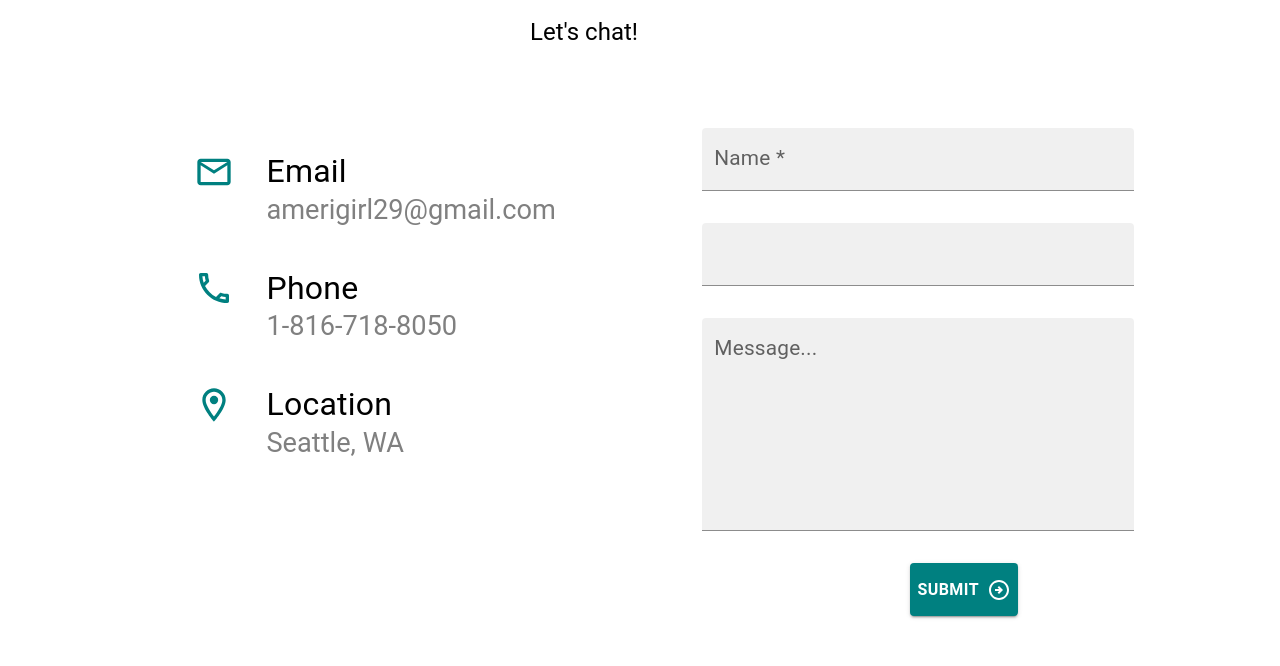
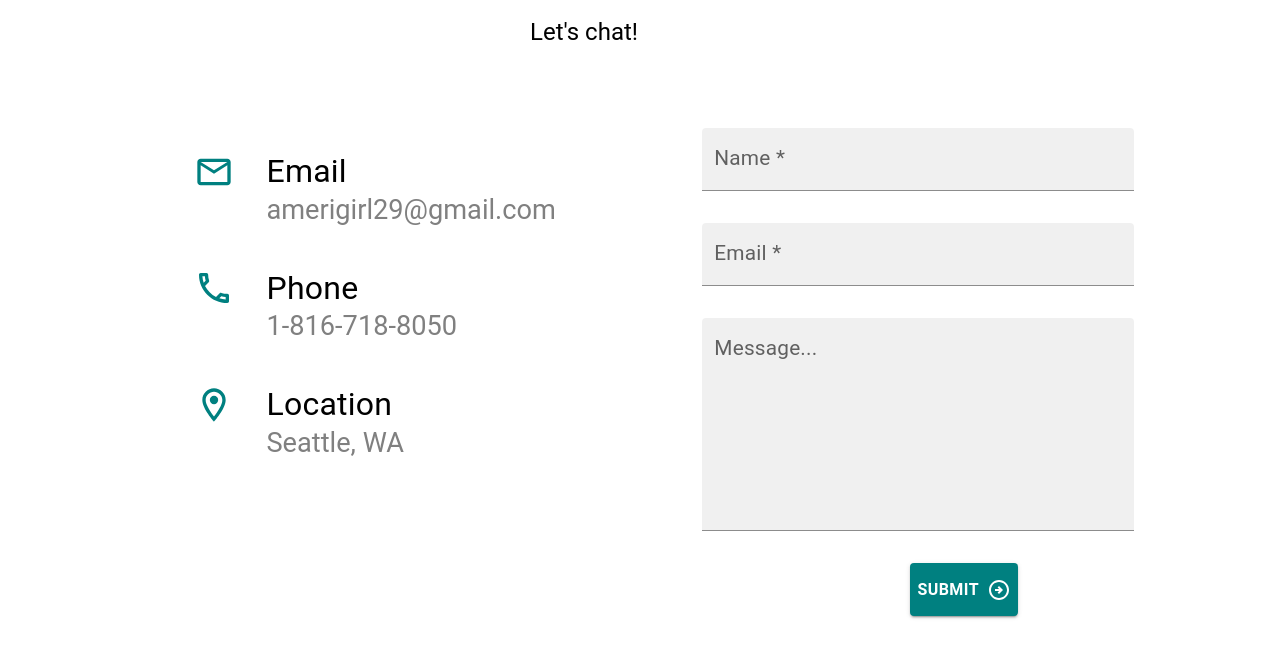
Before and after one commit to amerigirl/website, a React (Create React App) app: page / in a window 1280 px wide. Shown: the part 1800-2466 px from the top of the page. Built offline with nearby package versions, Linux system fonts and the light colour scheme.

Commit message:
completed state update

```diff
--- a/src/Components/ContactForm/ContactForm.jsx
+++ b/src/Components/ContactForm/ContactForm.jsx
@@ -7,7 +7,7 @@ const ContactForm = () => {
   const [formData, setFormData] = useState({
     //set all of the form data at once in state to an empty string
     name: "",
-    eamil: "",
+    email: "",
     message: "",
   });
 
@@ -29,6 +29,8 @@ const ContactForm = () => {
   return (
     <>
       <Box
+      component={"form"}
+      onSubmit={handleSubmit}
         id="contact"
         sx={{
           display: "grid",
@@ -38,23 +40,26 @@ const ContactForm = () => {
         }}
       >
         <TextField
-          name="Name *"
+          name="name"
           label="Name *"
           value={formData.name}
           variant="filled"
           component={"div"}
           fontSize="2rem"
           fullWidth
+          onChange={(e) => handleInput(e)}
           slotProps={{
             input: { style: { fontSize: "1.3rem" } },
             inputLabel: { style: { fontSize: "1.3rem" } },
           }}
         />
         <TextField
-          name="Email *"
+          name="email"
+          label="Email *"
           variant="filled"
           fullWidth
           value={formData.email}
+          onChange={(e) => handleInput(e)}
           slotProps={{
             input: { style: { fontSize: "1.3rem" } },
             inputLabel: { style: { fontSize: "1.3rem" } },
@@ -62,7 +67,7 @@ const ContactForm = () => {
         />
 
         <TextField
-          name="Message..."
+          name="message"
           label="Message..." //is this necessary now that we have name??
           variant="filled"
           multiline
@@ -78,6 +83,7 @@ const ContactForm = () => {
 
         <Button
           variant="contained"
+          type="submit"
           sx={{
             display: "flex",
             justifyContent: "center",
@@ -89,7 +95,6 @@ const ContactForm = () => {
             fontWeight: "bold",
             fontSize: "1rem",
           }}
-          onClick={() => handleSubmit()}
         >
           Submit <ArrowCircleRightOutlinedIcon />
         </Button>
```
